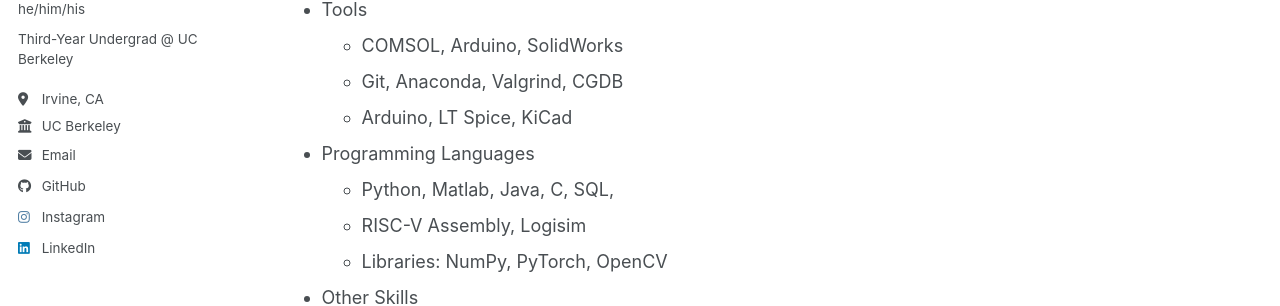
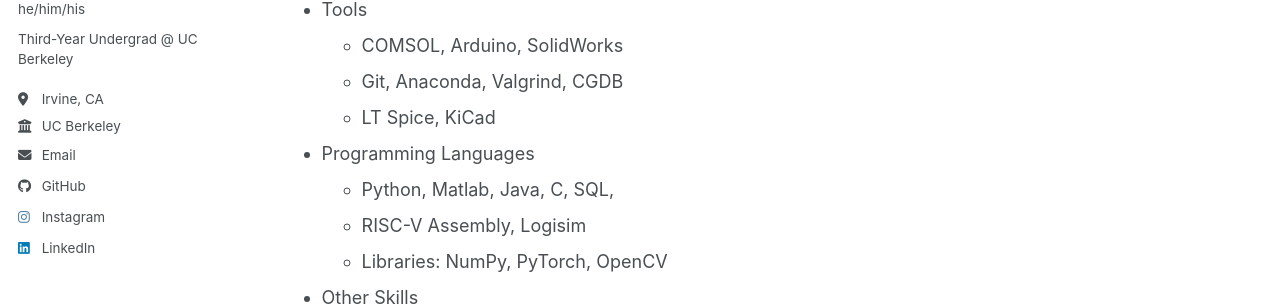
Before and after one commit to royyaoyh/royyaoyh.github.io, a Jekyll site: the page built from _pages/cv.md, in a window 1280 px wide and 973 px high. Shown: the part 317-623 px from the top of the window. Built offline with Jekyll 4.4.1, drawn with Linux system fonts in a browser that asks for light colours; a script bundle is joined from its source files by our own code; library files that are not in the unit come from our copies.

Commit message:
small typo in skill section

```diff
--- a/_pages/cv.md
+++ b/_pages/cv.md
@@ -39,7 +39,7 @@
 * Tools
   * COMSOL, Arduino, SolidWorks
   * Git, Anaconda, Valgrind, CGDB
-  * Arduino, LT Spice, KiCad
+  * LT Spice, KiCad
 * Programming Languages
   * Python, Matlab, Java, C, SQL,
   * RISC-V Assembly, Logisim
```
